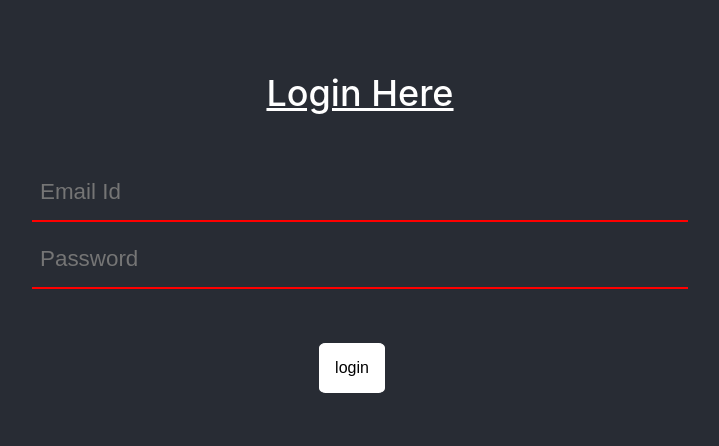
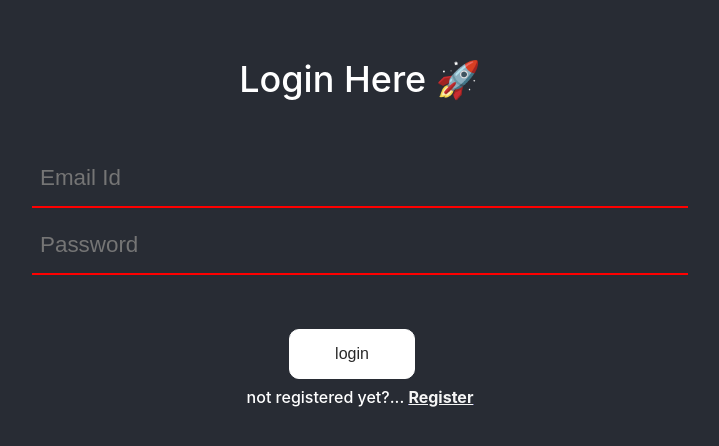
Before and after one commit to ShubhamSehra/Secrets, a React (Create React App) app in the folder client/: page /login in a window 1280 px wide. Shown: the part 168-614 px from the top of the page, without its empty margins (280-999 px from the left). Built offline with nearby package versions, Linux system fonts and the light colour scheme.

Commit message:
btn improved and done with finishing

```diff
--- a/client/src/App.css
+++ b/client/src/App.css
@@ -71,13 +71,15 @@
 
 /* Fill button styling */
 .fill {
+  text-decoration: none;
+  color: #292929;
   font-size: 1rem;
   font-weight: 500;
   /* letter-spacing: 1px; */
-  padding: 15px;
+  padding: 15px 45px;
   background-color: white;
   /* outline: 0; */
-  border-radius: 10%;
+  border-radius: 10px;
   border: 1px solid rgb(255, 255, 255);
   cursor: pointer;
  margin-right: 1rem;
--- a/client/src/components/Input.jsx
+++ b/client/src/components/Input.jsx
@@ -8,6 +8,7 @@ const Input = (props) =>{
         name = {props.name}
         onChange = {props.change}
         maxLength = {props.length}
+        autocomplete="false"
         required
          />
     )
--- a/client/src/components/Login.jsx
+++ b/client/src/components/Login.jsx
@@ -1,13 +1,13 @@
 import React, { useEffect, useState } from "react";
 import Input from "./Input";
-import { useNavigate } from "react-router-dom";
+import { Link, useNavigate } from "react-router-dom";
 import axios from "axios";
 
 const Login = () => {
   const [user, setuser] = useState({});
-  const [userId, setUserId] = useState();
-  const [auth, setAuth ] = useState(false);
-  // const [loading, setLoading] = useState(false);
+
+  const [auth, setAuth] = useState(false);
+
   const navigate = useNavigate();
 
   const handleChange = (e) => {
@@ -35,24 +35,23 @@ const Login = () => {
         )
         .then((response) => {
           try {
-
             if (response.data) {
               console.log(response.data);
               const id = response.data.result._id;
               localStorage.setItem("user", id);
-              setUserId(id);
+
               navigate(`/secret/${id}`);
             } else {
               console.log("no respo");
             }
           } catch (error) {
             console.log(error);
-            setAuth(true)
+            setAuth(true);
             console.log("uppr");
           }
         });
     } catch (error) {
-      setAuth(true)
+      setAuth(true);
       console.log("error in d end");
     }
   };
@@ -66,10 +65,7 @@ const Login = () => {
 
   return (
     <div className="regipage">
-      <span>
-        {" "}
-        <u>Login Here</u>
-      </span>
+      <span> Login Here 🚀</span>
       <br />
       <form onSubmit={handleSubmit}>
         <Input
@@ -90,7 +86,13 @@ const Login = () => {
         <button type="submit" className="fill">
           login
         </button>
-       {auth ? <h4 className="errorlogin"> user does not exist ❌ </h4> : null}
+        <div className="already ">
+          not registered yet?...{" "}
+          <Link to={"/register"}>
+            <strong className="already-sub">Register</strong>
+          </Link>{" "}
+        </div>
+        {auth ? <h4 className="errorlogin"> user does not exist ❌ </h4> : null}
       </form>
 
       {/* <button type="submit" className="fill" onClick={google}>
--- a/client/src/components/Navbar.jsx
+++ b/client/src/components/Navbar.jsx
@@ -12,7 +12,7 @@ const Navbar = (props) =>{
 
     return(
         <div className="nav" >
-            <span style={{textTransform: "uppercase"}} >{props.username}</span>
+            <span style={{textTransform: "capitalize"}} >{props.username}</span>
 
             <button className="posi" onClick={logout}>
                 Logout
--- a/client/src/components/Register.jsx
+++ b/client/src/components/Register.jsx
@@ -2,23 +2,22 @@ import React, { useState } from "react";
 import "./styles.css";
 import Input from "./Input";
 import axios from "axios";
-import { useNavigate } from "react-router-dom";
+import { Link, useNavigate } from "react-router-dom";
 
 const Register = () => {
   const [info, setInfo] = useState({});
 
   const navigate = useNavigate();
 
-
   const handleChange = (e) => {
     const { name, value } = e.target;
     setInfo({ ...info, [name]: value });
   };
 
-  const handleSubmit = async(e) => {
+  const handleSubmit = async (e) => {
     e.preventDefault();
 
-   await axios
+    await axios
       .post(
         "/api/user",
         {
@@ -39,7 +38,7 @@ const Register = () => {
     <div className="regipage">
       <span>
         {" "}
-        <u>Register Yourself</u>
+        Register Yourself 📃
       </span>
       <br />
       <form onSubmit={handleSubmit}>
@@ -68,6 +67,7 @@ const Register = () => {
         <button type="submit" className="fill">
           Register
         </button>
+        <div className="already " >already registered?... <Link to={'/login'}><strong className="already-sub" >login</strong></Link> </div>
       </form>
     </div>
   );
--- a/client/src/components/Submit.jsx
+++ b/client/src/components/Submit.jsx
@@ -38,7 +38,7 @@ function Submit() {
 
 
     <div>
-      <form className="submit" onSubmit={handleSubmit}>
+      <form className="submit" onSubmit={handleSubmit} autoComplete="off" >
         <Input
           placeholder={"What's your secret?"}
           type="text"
--- a/client/src/components/styles.css
+++ b/client/src/components/styles.css
@@ -173,10 +173,18 @@
 
 }
 
+.already{
+  font-size: 1rem;
+  margin-top: 0.5rem;
+}
+.already strong{
+  text-decoration: underline;
+  color: whitesmoke;
+}
+
 .trash button:hover {
   font-size: 2rem;
   color: rgb(195, 36, 36);
-
 }
 
 .errorlogin{
```
Also changed, not shown: client/src/components/Home.jsx (line endings or trailing spaces).
